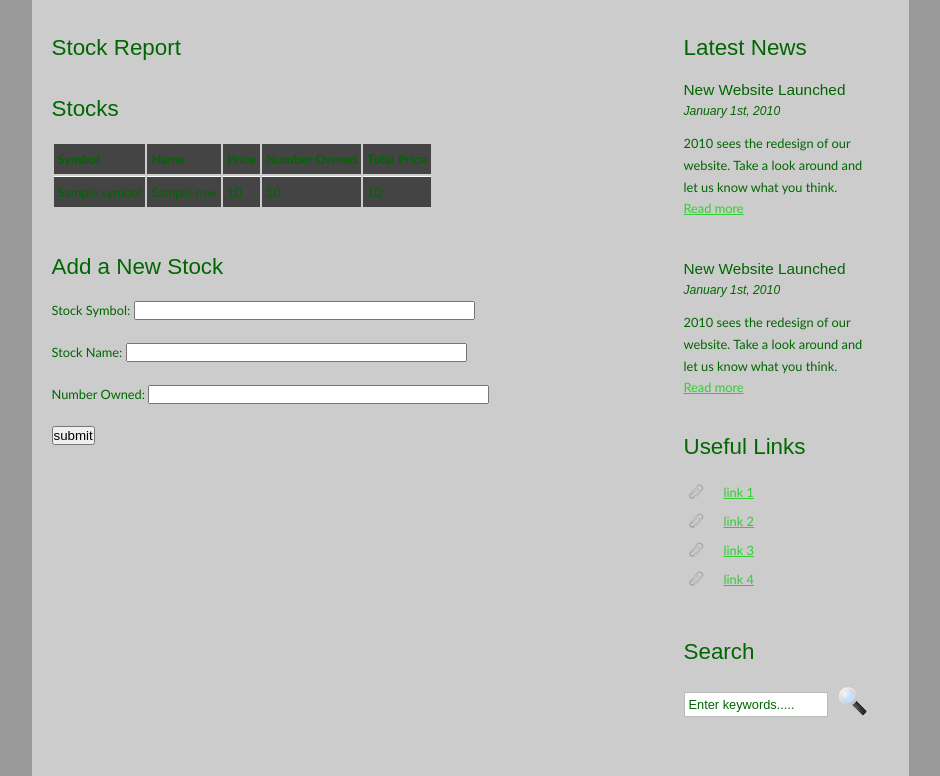
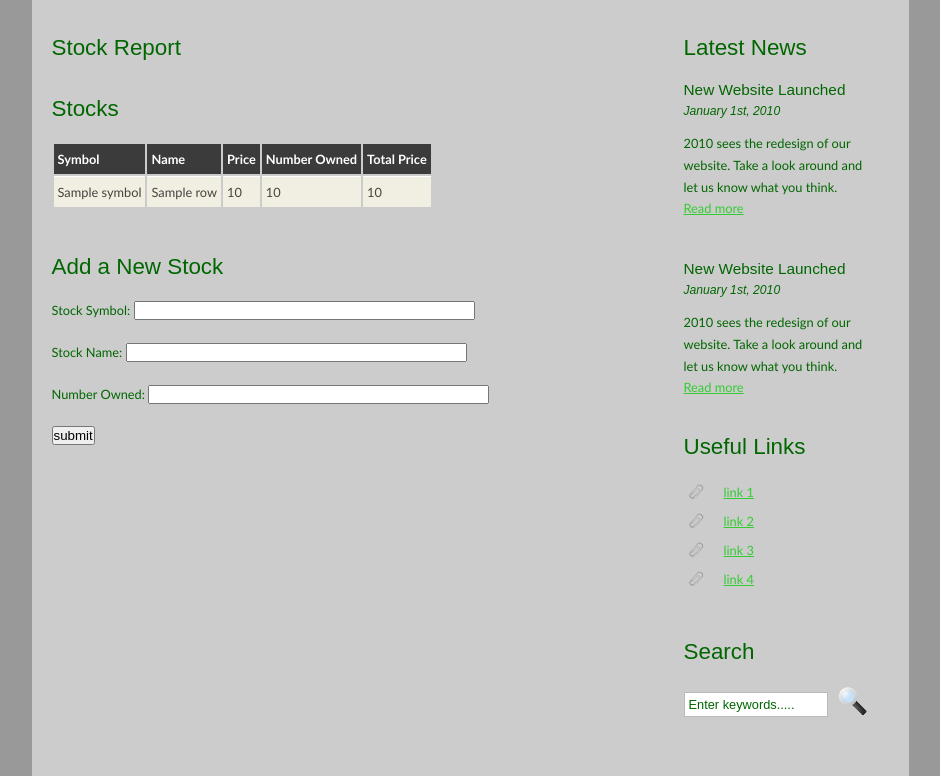
Before and after one commit to duffbuster/pythonStocks, a Flask app: template templates/stockReport.html in a window 1280 px wide. Shown: the part 240-1016 px from the top of the page, without its empty margins (170-1110 px from the left). Run offline with Flask 2, Linux system fonts and the light colour scheme; the template is opened without the code that fills it: most values are stand-ins (such as "Sample title", 1, 10 or a date in 2020); some libraries are stand-ins or nearby versions.

Commit message:
table color change

```diff
--- a/static/css/style.css
+++ b/static/css/style.css
@@ -285,12 +285,12 @@ table
 { margin: 10px 0 30px 0;}
 
 table tr th, table tr td
-{ background: #444444;
-  color: #006600;
+{ background: #3B3B3B;
+  color: #FFF;
   padding: 7px 4px;
   text-align: left;}
 
 table tr td
-{ background: #444444;
-  color: #006600;
+{ background: #F0EFE2;
+  color: #47433F;
   border-top: 1px solid #FFF;}
```
